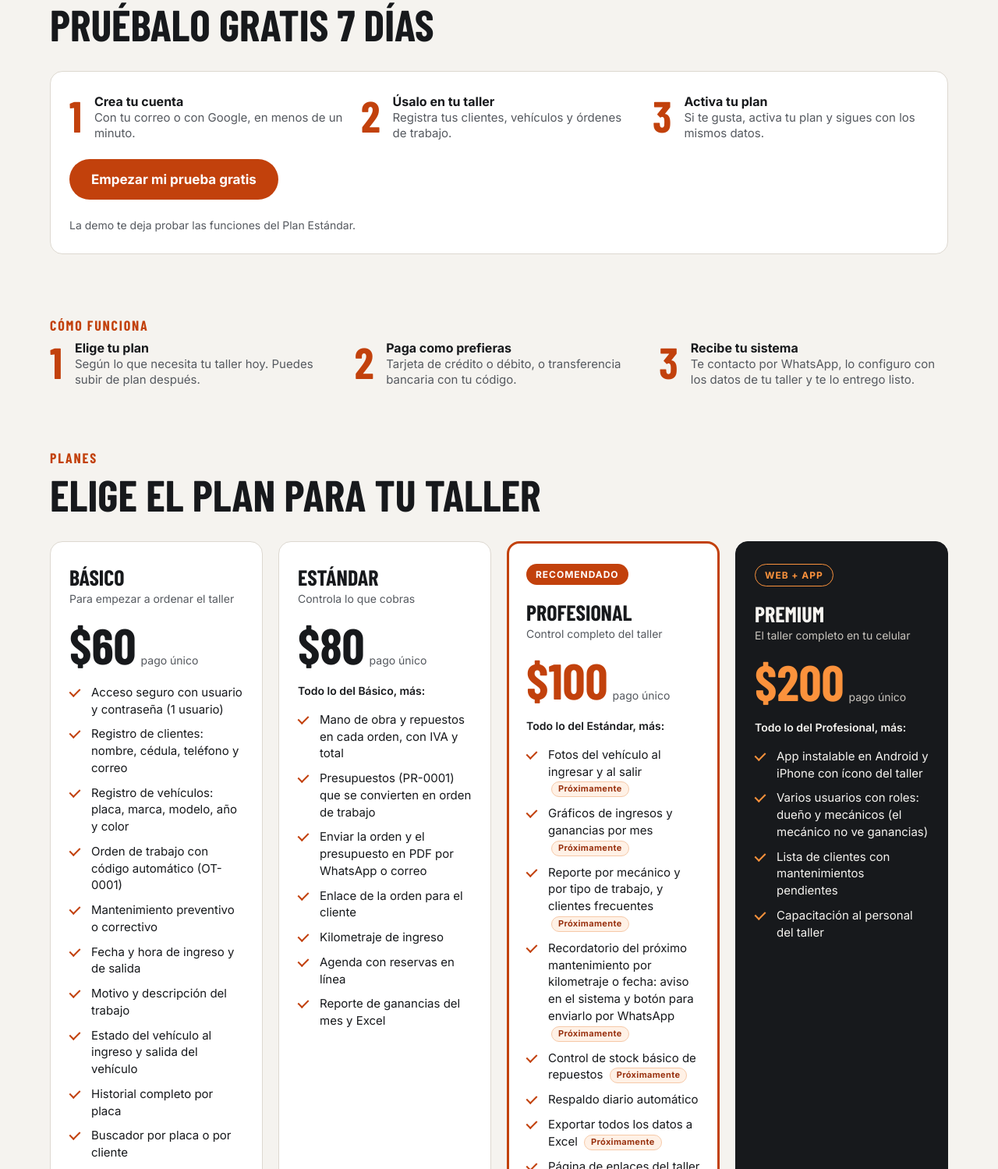
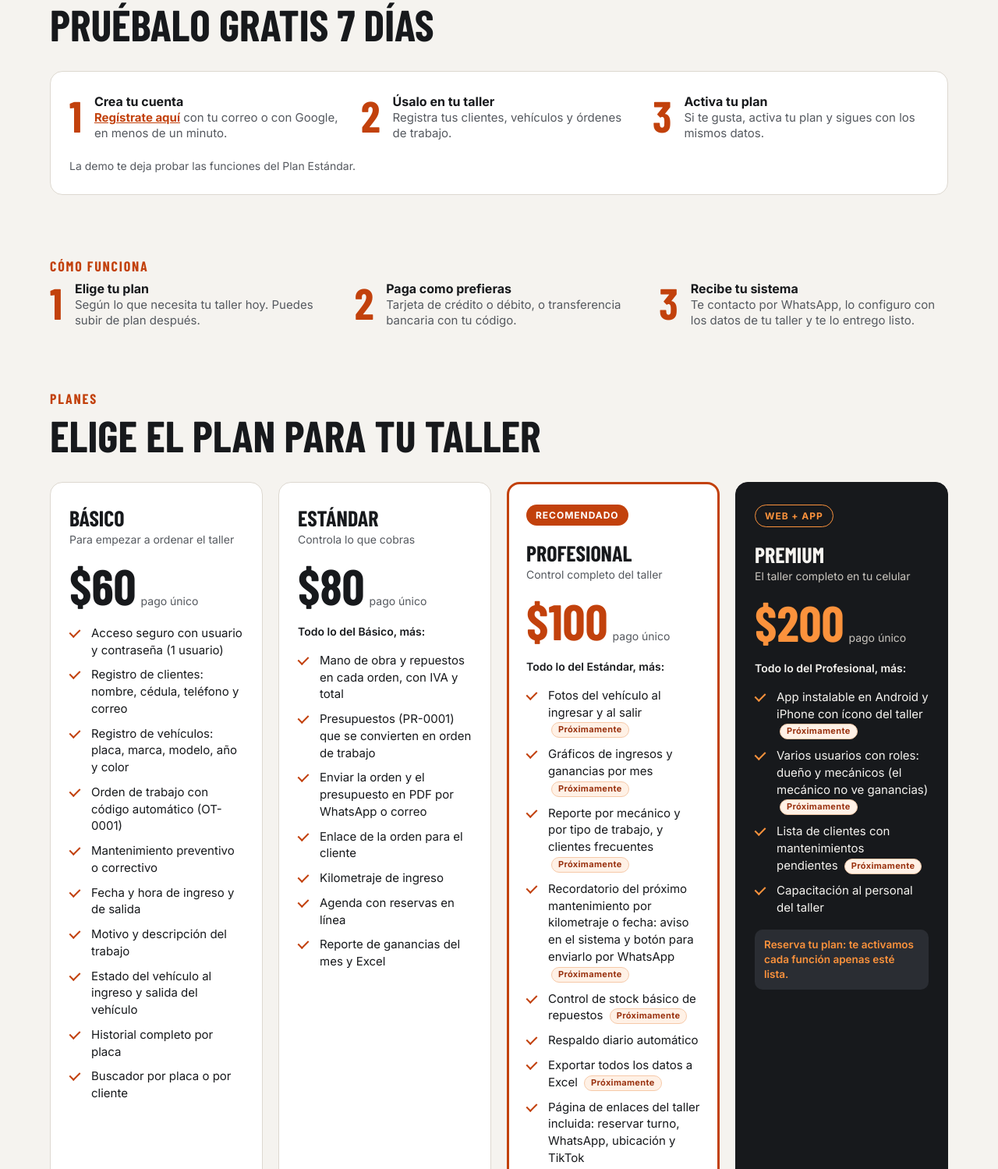
Before and after one commit to karenariasbme/KarenArias, a plain HTML site: page talleres/index.html in a window 1280 px wide. Shown: the part 840-2339 px from the top of the page at 78% size. Drawn offline with nearby package versions, Linux system fonts and the light colour scheme; a web font is replaced by a local one.

Commit message:
feat: un solo botón de demo y Premium con Próximamente en lo que falta
Co-Authored-By: Claude Opus 5.5 <noreply@anthropic.com>

```diff
--- a/talleres/index.html
+++ b/talleres/index.html
@@ -68,7 +68,7 @@
     {
       "@type": "Offer",
       "name": "Plan Premium",
-      "description": "Pago único, sin mensualidades. Todo lo del Profesional, más: app instalable en Android y iPhone, varios usuarios con roles, lista de clientes con mantenimientos pendientes y capacitación al personal.",
+      "description": "Pago único, sin mensualidades. Todo lo del Profesional, más: capacitación al personal del taller. Próximamente (se activan al estar listas, sin costo adicional para quien reservó el plan): app instalable en Android y iPhone, varios usuarios con roles y lista de clientes con mantenimientos pendientes.",
       "price": "200",
       "priceCurrency": "USD",
       "url": "https://karenariasbme.github.io/KarenArias/talleres/#planes",
@@ -155,6 +155,7 @@ footer{padding:24px;text-align:center;font-size:14px;color:#C9C5BE}
 .sm{display:none}
 .prox{display:inline-block;vertical-align:1px;margin-left:4px;padding:1px 8px;border-radius:999px;background:#FFF1E6;color:var(--accent-dark);border:1px solid #F6C9A8;font-size:11px;font-weight:700;letter-spacing:.03em;white-space:nowrap}
 .reserva{margin:0;padding:10px 12px;border-radius:10px;background:#FFF1E6;color:var(--accent-dark);font-size:13.5px;font-weight:600;line-height:1.4}
+.prem-reserva{background:#2A2D33;color:var(--accent-light)}
 /* Celular: al final para que gane a las reglas base */
 @media(max-width:560px){.wrap{padding:0 16px}.navlinks{width:100%;justify-content:space-between}.navlinks a{padding:10px 8px;font-size:14px}.navlinks a.login{padding:10px 16px;font-size:15px}table{min-width:0}th,td{padding:10px 6px;font-size:13.5px}th:first-child,td:first-child{padding-left:12px;width:44%}thead th{font-size:15px}.sm{display:inline}.lg{display:none}.hero-btn{flex:1 1 100%;min-width:0}header{padding:44px 0 64px}.strip{padding:22px 20px}.plan{padding:24px 18px}.price strong{font-size:56px}}
 </style>
@@ -184,7 +185,7 @@ footer{padding:24px;text-align:center;font-size:14px;color:#C9C5BE}
 <h1>Tu taller, organizado en un solo sistema</h1>
 <p>Registra cada vehículo, cada orden de trabajo y cada dólar que entra. Desde la computadora o el celular, con acceso privado solo para tu taller.</p>
 <div class="tags" style="margin-top:28px">
-<a class="btn pill hero-btn" href="https://karenariasbme.github.io/zynthea-talleres/?registro=1" style="background:var(--accent);color:#fff">Probar demo gratis</a>
+<a class="btn pill hero-btn" href="#demo" style="background:var(--accent);color:#fff">Probar demo gratis</a>
 <a class="btn pill hero-btn hero-login" href="https://karenariasbme.github.io/zynthea-talleres/">Iniciar sesión</a>
 </div>
 <p style="margin-top:12px;font-size:14px;color:#B9B5AE">Sin tarjeta · Sin instalar nada · Tus datos se conservan al activar tu plan</p>
@@ -208,12 +209,9 @@ footer{padding:24px;text-align:center;font-size:14px;color:#C9C5BE}
 <h2 class="h2">Pruébalo gratis 7 días</h2>
 <div style="background:var(--card);border:1px solid var(--line);border-radius:16px;padding:28px 24px;display:flex;flex-direction:column;gap:24px">
 <div class="steps">
-<div class="step"><b>1</b><div><strong>Crea tu cuenta</strong><br><span>Con tu correo o con Google, en menos de un minuto.</span></div></div>
+<div class="step"><b>1</b><div><strong>Crea tu cuenta</strong><br><span><a href="https://karenariasbme.github.io/zynthea-talleres/?registro=1" style="font-weight:700">Regístrate aquí</a> con tu correo o con Google, en menos de un minuto.</span></div></div>
 <div class="step"><b>2</b><div><strong>Úsalo en tu taller</strong><br><span>Registra tus clientes, vehículos y órdenes de trabajo.</span></div></div>
 <div class="step"><b>3</b><div><strong>Activa tu plan</strong><br><span>Si te gusta, activa tu plan y sigues con los mismos datos.</span></div></div>
-</div>
-<div style="display:flex;flex-wrap:wrap;gap:12px 20px;align-items:center">
-<a class="btn pill" href="https://karenariasbme.github.io/zynthea-talleres/?registro=1" style="background:var(--accent);color:#fff;font-size:17px;padding:16px 28px">Empezar mi prueba gratis</a>
 </div>
 <p class="sub" style="margin:0">La demo te deja probar las funciones del Plan Estándar.</p>
 </div>
@@ -297,11 +295,12 @@ footer{padding:24px;text-align:center;font-size:14px;color:#C9C5BE}
 <div class="price"><strong style="color:var(--accent-light)">$200</strong><span class="sub">pago único</span></div>
 <p style="margin:0;font-size:14px;font-weight:600">Todo lo del Profesional, más:</p>
 <ul class="chk">
-<li>App instalable en Android y iPhone con ícono del taller</li>
-<li>Varios usuarios con roles: dueño y mecánicos (el mecánico no ve ganancias)</li>
-<li>Lista de clientes con mantenimientos pendientes</li>
+<li>App instalable en Android y iPhone con ícono del taller <span class="prox">Próximamente</span></li>
+<li>Varios usuarios con roles: dueño y mecánicos (el mecánico no ve ganancias) <span class="prox">Próximamente</span></li>
+<li>Lista de clientes con mantenimientos pendientes <span class="prox">Próximamente</span></li>
 <li>Capacitación al personal del taller</li>
 </ul>
+<p class="reserva prem-reserva">Reserva tu plan: te activamos cada función apenas esté lista.</p>
 <div class="foot">Entrega: 15 días · Soporte: 2 meses</div>
 <a class="btn" href="#pagar" data-plan="PRE" style="background:var(--accent-light);color:var(--ink)">Comprar Premium</a>
 </article>
@@ -332,8 +331,8 @@ footer{padding:24px;text-align:center;font-size:14px;color:#C9C5BE}
 <tr><td>Respaldo diario automático</td><td>—</td><td>—</td><td>✓</td><td>✓</td></tr>
 <tr><td>Exportar todos los datos a Excel <span class="prox">Próx.</span></td><td>—</td><td>—</td><td>✓</td><td>✓</td></tr>
 <tr><td>Página de enlaces del taller</td><td>—</td><td>—</td><td>✓</td><td>✓</td></tr>
-<tr><td>App en el celular</td><td>—</td><td>—</td><td>—</td><td>✓</td></tr>
-<tr><td>Varios usuarios con roles</td><td>—</td><td>—</td><td>—</td><td>✓</td></tr>
+<tr><td>App en el celular <span class="prox">Próx.</span></td><td>—</td><td>—</td><td>—</td><td>✓</td></tr>
+<tr><td>Varios usuarios con roles <span class="prox">Próx.</span></td><td>—</td><td>—</td><td>—</td><td>✓</td></tr>
 <tr><td>Personalización a tu gusto (costo adicional)</td><td>✓</td><td>✓</td><td>✓</td><td>✓</td></tr>
 <tr><td><b>Precio</b></td><td><b>$60</b></td><td><b>$80</b></td><td><b style="color:var(--accent)">$100</b></td><td><b>$200</b></td></tr>
 </tbody>
```
